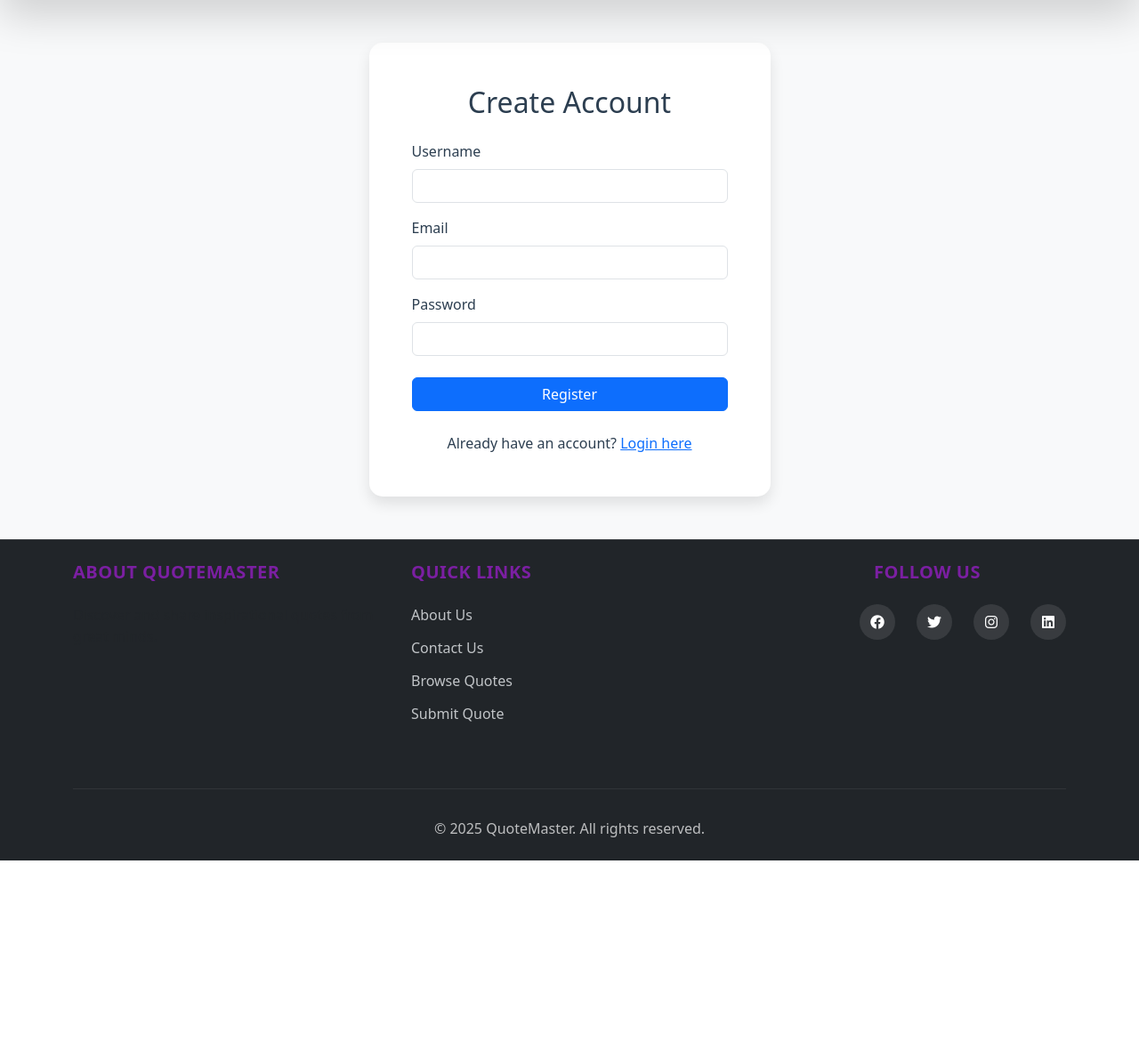
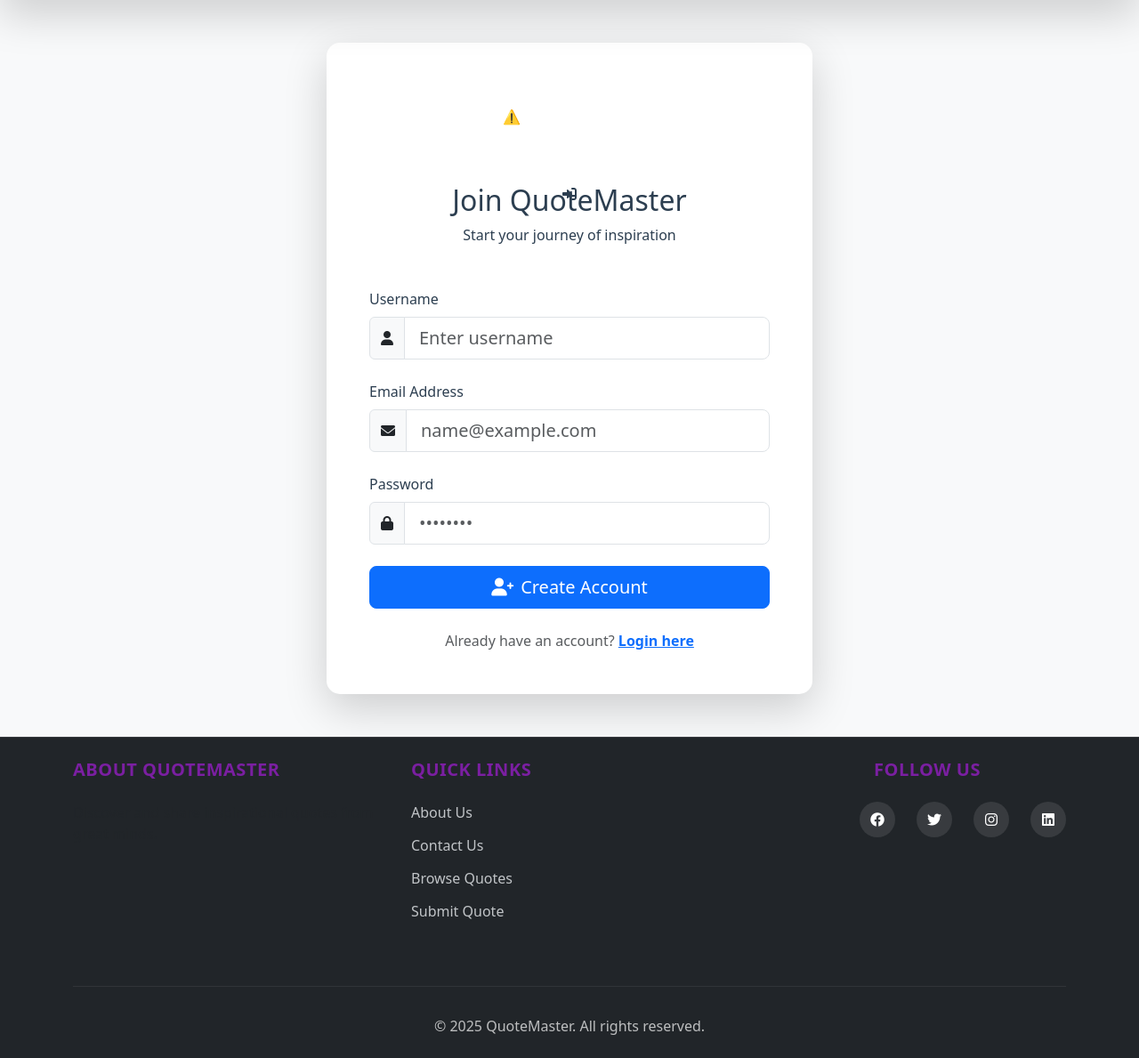
Before and after one commit to ELKAJDOUHI-MOHAMED-AYMAN/flask, a Flask app: page /register in a window 1280 px wide. Shown: the part 56-1245 px from the top of the page at 89% size. Before the commit the page ends 1023 px from the top, so only its background shows below. Run offline with Flask 3, Linux system fonts and the light colour scheme; some libraries are stand-ins or nearby versions.

Commit message:
Update register.html

```diff
--- a/FLASKP/app/templates/auth/register.html
+++ b/FLASKP/app/templates/auth/register.html
@@ -1,28 +1,86 @@
+<!-- register.html -->
 {% extends "base.html" %}
 
 {% block content %}
+<div class="auth-container">
     <div class="row justify-content-center">
-    <div class="col-md-6 col-lg-5">
-        <div class="card shadow">
-            <div class="card-body p-5">
-                <h2 class="card-title text-center mb-4">Create Account</h2>
+        <div class="col-md-8 col-lg-6">
+            <div class="auth-card card shadow-lg animate__animated animate__fadeIn">
+                <div class="card-body p-4 p-sm-5">
+                    <div class="text-center mb-5">
+                        <div class="lottie-container" style="width: 150px; height: 150px; margin: -40px auto 0">
+                            <lottie-player class="lottie-animation"
+                                data-src="https://assets2.lottiefiles.com/packages/lf20_jhmrhqhs.json"
+                                background="transparent"
+                                speed="1"
+                                style="width: 100%; height: 100%"
+                                loop
+                                autoplay>
+                            </lottie-player>
+                        </div>
+                        <h2 class="auth-title">Join QuoteMaster</h2>
+                        <p class="auth-subtitle">Start your journey of inspiration</p>
+                    </div>
+                    <script>
+                        function handleLottieError(element) {
+                            console.error('Lottie error:', element.error);
+                            element.parentElement.innerHTML = `
+                                <div class="fallback-icon animate__animated animate__bounceIn">
+                                    <i class="fas fa-user-plus fa-4x text-primary"></i>
+                                </div>
+                            `;
+                        }
+                        </script>
+
                     <form method="POST">
-                    <div class="mb-3">
+                        <div class="mb-4">
                             <label for="username" class="form-label">Username</label>
-                        <input type="text" class="form-control" name="username" required>
+                            <div class="input-group">
+                                <span class="input-group-text">
+                                    <i class="fas fa-user"></i>
+                                </span>
+                                <input type="text" class="form-control form-control-lg"
+                                       name="username" placeholder="Enter username" required>
                             </div>
-                    <div class="mb-3">
-                        <label for="email" class="form-label">Email</label>
-                        <input type="email" class="form-control" name="email" required>
                         </div>
+
+                        <div class="mb-4">
+                            <label for="email" class="form-label">Email Address</label>
+                            <div class="input-group">
+                                <span class="input-group-text">
+                                    <i class="fas fa-envelope"></i>
+                                </span>
+                                <input type="email" class="form-control form-control-lg"
+                                       name="email" placeholder="name@example.com" required>
+                            </div>
+                        </div>
+
                         <div class="mb-4">
                             <label for="password" class="form-label">Password</label>
-                        <input type="password" class="form-control" name="password" required>
+                            <div class="input-group">
+                                <span class="input-group-text">
+                                    <i class="fas fa-lock"></i>
+                                </span>
+                                <input type="password" class="form-control form-control-lg"
+                                       name="password" placeholder="••••••••" required>
                             </div>
-                    <button type="submit" class="btn btn-primary w-100">Register</button>
+                        </div>
+
+                        <div class="d-grid mb-4">
+                            <button type="submit" class="btn btn-primary btn-lg">
+                                <i class="fas fa-user-plus me-2"></i>Create Account
+                            </button>
+                        </div>
+
+                        <div class="text-center mt-4">
+                            <p class="text-muted mb-0">
+                                Already have an account?
+                                <a href="{{ url_for('auth.login') }}" class="text-primary fw-bold">
+                                    Login here
+                                </a>
+                            </p>
+                        </div>
                     </form>
-                <div class="text-center mt-4">
-                    <p class="mb-0">Already have an account? <a href="{{ url_for('auth.login') }}">Login here</a></p>
                 </div>
             </div>
         </div>
```
Lines whose indentation alone changed are shown as unchanged.
